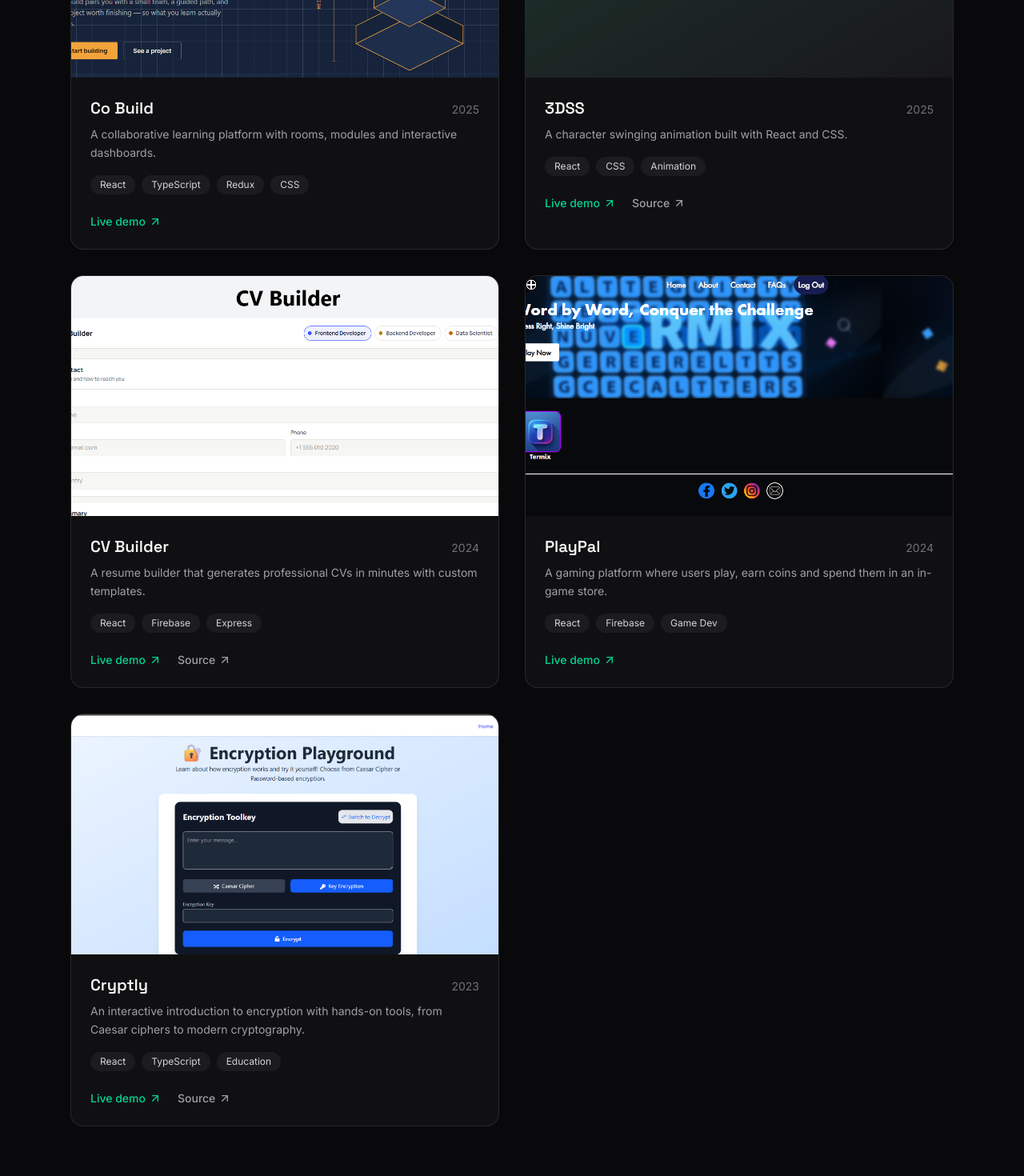
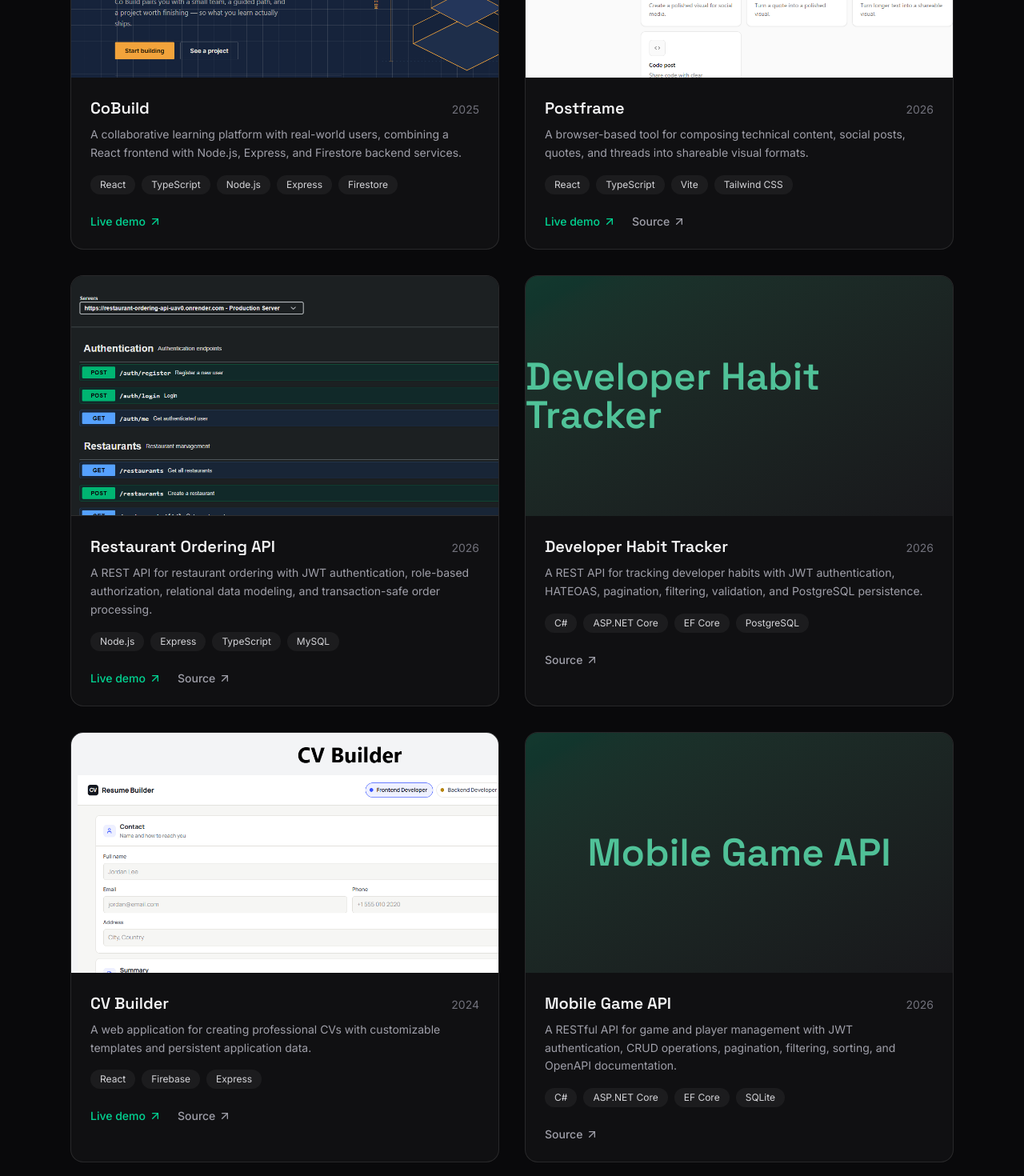
Before and after one commit to Callerstudios/my-portfolio, a React (Vite) app: page / in a window 1280 px wide. Shown: the part 1220-2690 px from the top of the page at 80% size. Built offline with nearby package versions, Linux system fonts and the light colour scheme.

Commit message:
feat: add new projects and update profile information in data.ts

```diff
--- a/src/App.tsx
+++ b/src/App.tsx
@@ -1,7 +1,13 @@
 import { useState, type ReactNode } from "react";
 import { AnimatePresence, MotionConfig, motion } from "framer-motion";
 import { ArrowUpRight, Menu, X } from "lucide-react";
-import { profile, projects, skillGroups, experiences, type Project } from "./data";
+import {
+  profile,
+  projects,
+  skillGroups,
+  experiences,
+  type Project,
+} from "./data";
 import Contact from "./Contact";
 import myPhoto from "./assets/profile-photo.jpeg";
 
@@ -13,7 +19,13 @@ const links = [
   { href: "#contact", label: "Contact" },
 ];
 
-const Reveal = ({ children, delay = 0 }: { children: ReactNode; delay?: number }) => (
+const Reveal = ({
+  children,
+  delay = 0,
+}: {
+  children: ReactNode;
+  delay?: number;
+}) => (
   <motion.div
     initial={{ opacity: 0, y: 24 }}
     whileInView={{ opacity: 1, y: 0 }}
@@ -24,11 +36,27 @@ const Reveal = ({ children, delay = 0 }: { children: ReactNode; delay?: number }
   </motion.div>
 );
 
-const Section = ({ id, eyebrow, title, children }: { id: string; eyebrow: string; title: string; children: ReactNode }) => (
+const Section = ({
+  id,
+  eyebrow,
+  title,
+  children,
+}: {
+  id: string;
+  eyebrow: string;
+  title: string;
+  children: ReactNode;
+}) => (
   <section id={id} className="mx-auto max-w-6xl scroll-mt-16 px-6 py-24">
     <Reveal>
-      <p className="text-sm font-medium uppercase tracking-widest text-emerald-400">{eyebrow}</p>
-      <h2 className={`${display} mt-3 text-3xl font-semibold tracking-tight md:text-4xl`}>{title}</h2>
+      <p className="text-sm font-medium uppercase tracking-widest text-emerald-400">
+        {eyebrow}
+      </p>
+      <h2
+        className={`${display} mt-3 text-3xl font-semibold tracking-tight md:text-4xl`}
+      >
+        {title}
+      </h2>
     </Reveal>
     <div className="mt-12">{children}</div>
   </section>
@@ -44,15 +72,26 @@ const Navbar = () => {
         </a>
         <nav className="hidden items-center gap-8 text-sm text-zinc-400 md:flex">
           {links.map((l) => (
-            <a key={l.href} href={l.href} className="transition hover:text-white">
+            <a
+              key={l.href}
+              href={l.href}
+              className="transition hover:text-white"
+            >
               {l.label}
             </a>
           ))}
-          <a href={profile.resume} className="rounded-full border border-white/15 px-4 py-1.5 text-white transition hover:border-emerald-400 hover:text-emerald-400">
+          <a
+            href={profile.resume}
+            className="rounded-full border border-white/15 px-4 py-1.5 text-white transition hover:border-emerald-400 hover:text-emerald-400"
+          >
             Resume
           </a>
         </nav>
-        <button className="text-zinc-300 md:hidden" onClick={() => setOpen((o) => !o)} aria-label="Toggle menu">
+        <button
+          className="text-zinc-300 md:hidden"
+          onClick={() => setOpen((o) => !o)}
+          aria-label="Toggle menu"
+        >
           {open ? <X size={26} /> : <Menu size={26} />}
         </button>
       </div>
@@ -65,7 +104,12 @@ const Navbar = () => {
             className="flex flex-col gap-5 border-t border-white/10 bg-[#09090b] px-6 py-6 md:hidden"
           >
             {links.map((l) => (
-              <a key={l.href} href={l.href} onClick={() => setOpen(false)} className="text-zinc-300">
+              <a
+                key={l.href}
+                href={l.href}
+                onClick={() => setOpen(false)}
+                className="text-zinc-300"
+              >
                 {l.label}
               </a>
             ))}
@@ -87,18 +131,29 @@ const Hero = () => (
         transition={{ duration: 0.7 }}
       >
         <span className="inline-flex items-center gap-2 rounded-full border border-white/10 bg-white/5 px-3 py-1 text-xs text-zinc-300">
-          <span className="h-2 w-2 rounded-full bg-emerald-400" /> Available for new projects
+          <span className="h-2 w-2 rounded-full bg-emerald-400" /> Available for
+          new projects
         </span>
-        <h1 className={`${display} mt-6 text-5xl font-semibold leading-tight tracking-tight md:text-6xl`}>
+        <h1
+          className={`${display} mt-6 text-5xl font-semibold leading-tight tracking-tight md:text-6xl`}
+        >
           {profile.name}
         </h1>
         <p className="mt-3 text-xl text-emerald-400">{profile.role}</p>
-        <p className="mt-6 text-lg leading-relaxed text-zinc-400">{profile.tagline}</p>
+        <p className="mt-6 text-lg leading-relaxed text-zinc-400">
+          {profile.tagline}
+        </p>
         <div className="mt-8 flex flex-col justify-center gap-3 sm:flex-row md:justify-start">
-          <a href="#projects" className="rounded-lg bg-emerald-400 px-6 py-3 font-semibold text-black transition hover:bg-emerald-300">
+          <a
+            href="#projects"
+            className="rounded-lg bg-emerald-400 px-6 py-3 font-semibold text-black transition hover:bg-emerald-300"
+          >
             View my work
           </a>
-          <a href="#contact" className="rounded-lg border border-white/15 px-6 py-3 font-semibold transition hover:border-emerald-400 hover:text-emerald-400">
+          <a
+            href="#contact"
+            className="rounded-lg border border-white/15 px-6 py-3 font-semibold transition hover:border-emerald-400 hover:text-emerald-400"
+          >
             Get in touch
           </a>
         </div>
@@ -114,9 +169,17 @@ const Hero = () => (
           ))}
         </dl>
       </motion.div>
-      <motion.div initial={{ opacity: 0, scale: 0.95 }} animate={{ opacity: 1, scale: 1 }} transition={{ duration: 0.7, delay: 0.15 }}>
+      <motion.div
+        initial={{ opacity: 0, scale: 0.95 }}
+        animate={{ opacity: 1, scale: 1 }}
+        transition={{ duration: 0.7, delay: 0.15 }}
+      >
         <div className="rounded-3xl border border-white/10 bg-white/5 p-2">
-          <img src={myPhoto} alt={profile.name} className="h-72 w-72 rounded-2xl object-cover md:h-96 md:w-80" />
+          <img
+            src={myPhoto}
+            alt={profile.name}
+            className="h-72 w-72 rounded-2xl object-cover md:h-96 md:w-80"
+          />
         </div>
       </motion.div>
     </div>
@@ -131,11 +194,23 @@ const ProjectCard = ({ p, i }: { p: Project; i: number }) => (
     transition={{ duration: 0.5, delay: (i % 2) * 0.1 }}
     className="group overflow-hidden rounded-2xl border border-white/10 bg-white/[0.03] transition hover:-translate-y-1 hover:border-emerald-400/40"
   >
-    <a href={p.demo} target="_blank" rel="noopener noreferrer" className="block aspect-video overflow-hidden bg-zinc-900">
+    <a
+      href={p.demo}
+      target="_blank"
+      rel="noopener noreferrer"
+      className="block aspect-video overflow-hidden bg-zinc-900"
+    >
       {p.image ? (
-        <img src={p.image} alt={p.title} loading="lazy" className="h-full w-full object-cover transition duration-500 group-hover:scale-105" />
+        <img
+          src={p.image}
+          alt={p.title}
+          loading="lazy"
+          className="h-full w-full object-left object-cover transition duration-500 group-hover:scale-105"
+        />
       ) : (
-        <div className={`${display} flex h-full items-center justify-center bg-gradient-to-br from-emerald-500/20 to-zinc-900 text-5xl font-semibold text-emerald-300/80`}>
+        <div
+          className={`${display} flex h-full items-center justify-center bg-gradient-to-br from-emerald-500/20 to-zinc-900 text-5xl font-semibold text-emerald-300/80`}
+        >
           {p.title}
         </div>
       )}
@@ -145,20 +220,37 @@ const ProjectCard = ({ p, i }: { p: Project; i: number }) => (
         <h3 className={`${display} text-xl font-semibold`}>{p.title}</h3>
         <span className="text-sm text-zinc-500">{p.year}</span>
       </div>
-      <p className="mt-2 text-sm leading-relaxed text-zinc-400">{p.description}</p>
+      <p className="mt-2 text-sm leading-relaxed text-zinc-400">
+        {p.description}
+      </p>
       <div className="mt-4 flex flex-wrap gap-2">
         {p.tags.map((t) => (
-          <span key={t} className="rounded-full bg-white/5 px-3 py-1 text-xs text-zinc-300">
+          <span
+            key={t}
+            className="rounded-full bg-white/5 px-3 py-1 text-xs text-zinc-300"
+          >
             {t}
           </span>
         ))}
       </div>
       <div className="mt-6 flex gap-5 text-sm font-medium">
-        <a href={p.demo} target="_blank" rel="noopener noreferrer" className="inline-flex items-center gap-1 text-emerald-400 hover:text-emerald-300">
-          Live demo <ArrowUpRight size={16} />
-        </a>
+        {p.demo && (
+          <a
+            href={p.demo}
+            target="_blank"
+            rel="noopener noreferrer"
+            className="inline-flex items-center gap-1 text-emerald-400 hover:text-emerald-300"
+          >
+            Live demo <ArrowUpRight size={16} />
+          </a>
+        )}
         {p.github && (
-          <a href={p.github} target="_blank" rel="noopener noreferrer" className="inline-flex items-center gap-1 text-zinc-400 hover:text-white">
+          <a
+            href={p.github}
+            target="_blank"
+            rel="noopener noreferrer"
+            className="inline-flex items-center gap-1 text-zinc-400 hover:text-white"
+          >
             Source <ArrowUpRight size={16} />
           </a>
         )}
@@ -172,7 +264,10 @@ const About = () => (
     <div className="grid gap-12 md:grid-cols-2">
       <Reveal>
         <p className="text-lg leading-relaxed text-zinc-400">{profile.about}</p>
-        <a href={profile.resume} className="mt-8 inline-flex items-center gap-1 rounded-lg border border-white/15 px-5 py-2.5 text-sm font-semibold transition hover:border-emerald-400 hover:text-emerald-400">
+        <a
+          href={profile.resume}
+          className="mt-8 inline-flex items-center gap-1 rounded-lg border border-white/15 px-5 py-2.5 text-sm font-semibold transition hover:border-emerald-400 hover:text-emerald-400"
+        >
           Download resume <ArrowUpRight size={16} />
         </a>
       </Reveal>
@@ -180,7 +275,9 @@ const About = () => (
         {skillGroups.map((g, i) => (
           <Reveal key={g.title} delay={i * 0.08}>
             <div className="h-full rounded-xl border border-white/10 bg-white/[0.03] p-5">
-              <h3 className="text-sm font-medium text-emerald-400">{g.title}</h3>
+              <h3 className="text-sm font-medium text-emerald-400">
+                {g.title}
+              </h3>
               <ul className="mt-3 space-y-1.5 text-sm text-zinc-300">
                 {g.items.map((s) => (
                   <li key={s}>{s}</li>
@@ -232,7 +329,8 @@ export default function App() {
           <Contact />
         </main>
         <footer className="border-t border-white/10 py-8 text-center text-sm text-zinc-500">
-          © {new Date().getFullYear()} {profile.name}. Built with React &amp; TypeScript.
+          © {new Date().getFullYear()} {profile.name}. Built with React &amp;
+          TypeScript.
         </footer>
       </div>
     </MotionConfig>
--- a/src/data.ts
+++ b/src/data.ts
@@ -1,16 +1,16 @@
-// Keep your existing image imports here; adjust the paths to match your assets folder.
 import cobuildImg from "./assets/cobuild.png";
+import postframeImg from "./assets/postframe.png";
 import cvbuilderImg from "./assets/cvbuilder.png";
 import playpalImg from "./assets/playpal.png";
-import cryptlyImg from "./assets/cryptly.png";
+import restaurantImg from "./assets/restaurant.png";
 
 export const profile = {
   name: "Busari Roqeeb",
-  role: "Full-stack & Game Developer",
+  role: "Full-stack Software Engineer",
   tagline:
-    "I build fast, polished web apps and games, from React interfaces to Node and Firebase backends to Unity gameplay.",
+    "I build polished web applications and reliable backend systems, from React interfaces to Node.js and ASP.NET Core APIs.",
   about:
-    "I'm a full-stack developer who enjoys turning ideas into products people actually use. I work across React, TypeScript, Node.js and Firebase on the web, and build games in Unity. I care about clean architecture, smooth interaction and shipping work that holds up in production.",
+    "I'm a full-stack software engineer who enjoys turning ideas into products people can actually use. I work across React, TypeScript, Node.js, Express, ASP.NET Core, and SQL databases. I care about clean architecture, maintainable code, reliable APIs, and building products that hold up beyond the initial prototype.",
   email: "busariroqeeb16@gmail.com",
   github: "https://github.com/Callerstudios",
   resume: "/resume.pdf",
@@ -23,37 +23,65 @@ export type Project = {
   image?: string;
   year: string;
   tags: string[];
-  demo: string;
+  demo?: string;
   github?: string;
 };
 
 export const projects: Project[] = [
   {
-    title: "Co Build",
+    title: "CoBuild",
     description:
-      "A collaborative learning platform with rooms, modules and interactive dashboards.",
+      "A collaborative learning platform with real-world users, combining a React frontend with Node.js, Express, and Firestore backend services.",
     image: cobuildImg,
     year: "2025",
-    tags: ["React", "TypeScript", "Redux", "CSS"],
-    demo: "https://co-build-mu.vercel.app/",
+    tags: ["React", "TypeScript", "Node.js", "Express", "Firestore"],
+    demo: "https://cobuild.cv/",
   },
   {
-    title: "3DSS",
-    description: "A character swinging animation built with React and CSS.",
-    year: "2025",
-    tags: ["React", "CSS", "Animation"],
-    demo: "https://3dss.vercel.app/",
-    github: "https://github.com/Callerstudios/3dss",
+    title: "Postframe",
+    description:
+      "A browser-based tool for composing technical content, social posts, quotes, and threads into shareable visual formats.",
+    image: postframeImg,
+    year: "2026",
+    tags: ["React", "TypeScript", "Vite", "Tailwind CSS"],
+    demo: "https://postframes.vercel.app/",
+    github: "https://github.com/Callerstudios/postframe",
+  },
+  {
+    title: "Restaurant Ordering API",
+    description:
+      "A REST API for restaurant ordering with JWT authentication, role-based authorization, relational data modeling, and transaction-safe order processing.",
+    year: "2026",
+    image: restaurantImg,
+    tags: ["Node.js", "Express", "TypeScript", "MySQL"],
+    demo: "https://restaurant-ordering-api-uav0.onrender.com/docs/",
+    github: "https://github.com/Callerstudios/restaurant-ordering-api",
+  },
+  {
+    title: "Developer Habit Tracker",
+    description:
+      "A REST API for tracking developer habits with JWT authentication, HATEOAS, pagination, filtering, validation, and PostgreSQL persistence.",
+    year: "2026",
+    tags: ["C#", "ASP.NET Core", "EF Core", "PostgreSQL"],
+    github: "https://github.com/Callerstudios/DevHabit",
   },
   {
     title: "CV Builder",
     description:
-      "A resume builder that generates professional CVs in minutes with custom templates.",
+      "A web application for creating professional CVs with customizable templates and persistent application data.",
     image: cvbuilderImg,
     year: "2024",
     tags: ["React", "Firebase", "Express"],
-    demo: "https://resume-maker-rw61.vercel.app/",
+    demo: "https://simple-resume-maker.vercel.app/",
     github: "https://github.com/Callerstudios/resume-maker",
+  },
+  {
+    title: "Mobile Game API",
+    description:
+      "A RESTful API for game and player management with JWT authentication, CRUD operations, pagination, filtering, sorting, and OpenAPI documentation.",
+    year: "2026",
+    tags: ["C#", "ASP.NET Core", "EF Core", "SQLite"],
+    github: "https://github.com/Callerstudios/game-api",
   },
   {
     title: "PlayPal",
@@ -64,38 +92,58 @@ export const projects: Project[] = [
     tags: ["React", "Firebase", "Game Dev"],
     demo: "https://games-lab-zeta.vercel.app/",
   },
-  {
-    title: "Cryptly",
-    description:
-      "An interactive introduction to encryption with hands-on tools, from Caesar ciphers to modern cryptography.",
-    image: cryptlyImg,
-    year: "2023",
-    tags: ["React", "TypeScript", "Education"],
-    demo: "https://cryptly-snowy.vercel.app/",
-    github: "https://github.com/Callerstudios/my-encryption-app",
-  },
 ];
 
 export const skillGroups = [
-  { title: "Frontend", items: ["React", "TypeScript", "Vue", "Redux", "TailwindCSS", "HTML & CSS"] },
-  { title: "Backend", items: ["Node.js", "Express", "Firebase"] },
-  { title: "Game Dev", items: ["Unity", "C#", "Multiplayer"] },
-  { title: "Tools", items: ["Git", "GitHub", "Vercel"] },
+  {
+    title: "Frontend",
+    items: [
+      "React",
+      "TypeScript",
+      "Next.js",
+      "Vue",
+      "Redux",
+      "Tailwind CSS",
+      "HTML & CSS",
+    ],
+  },
+  {
+    title: "Backend",
+    items: [
+      "Node.js",
+      "Express.js",
+      "ASP.NET Core",
+      "Entity Framework Core",
+      "REST APIs",
+    ],
+  },
+  {
+    title: "Databases",
+    items: ["PostgreSQL", "MySQL", "SQLite", "Firestore"],
+  },
+  {
+    title: "Engineering",
+    items: [
+      "JWT Authentication",
+      "RBAC",
+      "API Design",
+      "Transactions",
+      "Validation",
+      "OpenAPI",
+    ],
+  },
+  {
+    title: "Tools",
+    items: ["Git", "GitHub", "Docker", "Vercel", "Render"],
+  },
 ];
 
 export const experiences = [
   {
-    role: "Freelance Developer",
-    company: "Self-employed",
-    period: "Jan 2022 – Present",
-    description:
-      "Design and build responsive websites and web applications for clients, from first sketch to deployment.",
-  },
-  {
-    role: "Frontend Intern",
-    company: "Tech Company", // TODO: replace with the real company name
+    role: "Software Developer Intern",
+    company: "Codeware Nigeria",
     period: "Jul 2024 – Dec 2024",
     description:
-      "Built reusable UI components and worked alongside backend developers to ship features.",
+      "Built web applications and REST APIs using React, Vue.js, TypeScript, Node.js, and Express.js. Developed reusable components, implemented application features, and collaborated with developers to test and debug applications.",
   },
 ];
```
Also changed, not shown: src/assets/postframe.png (added), src/assets/restaurant.png (added).
